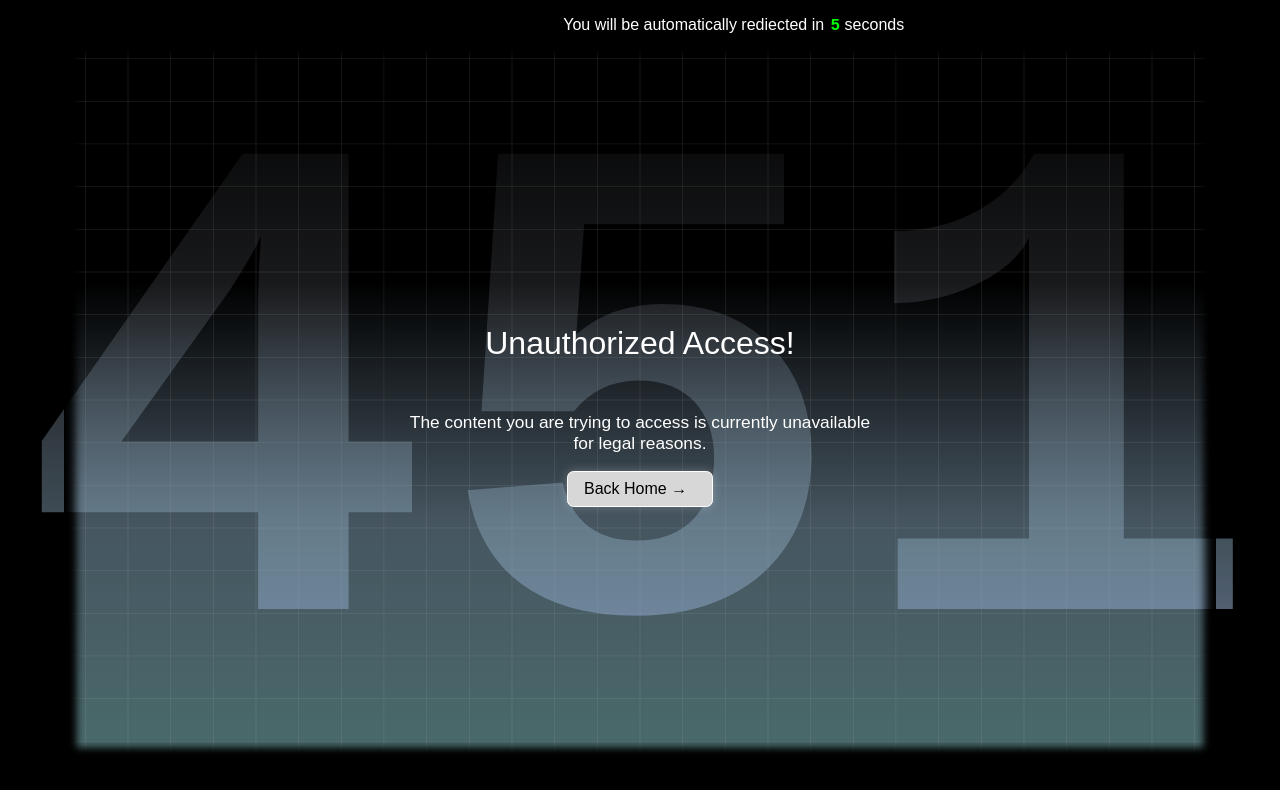
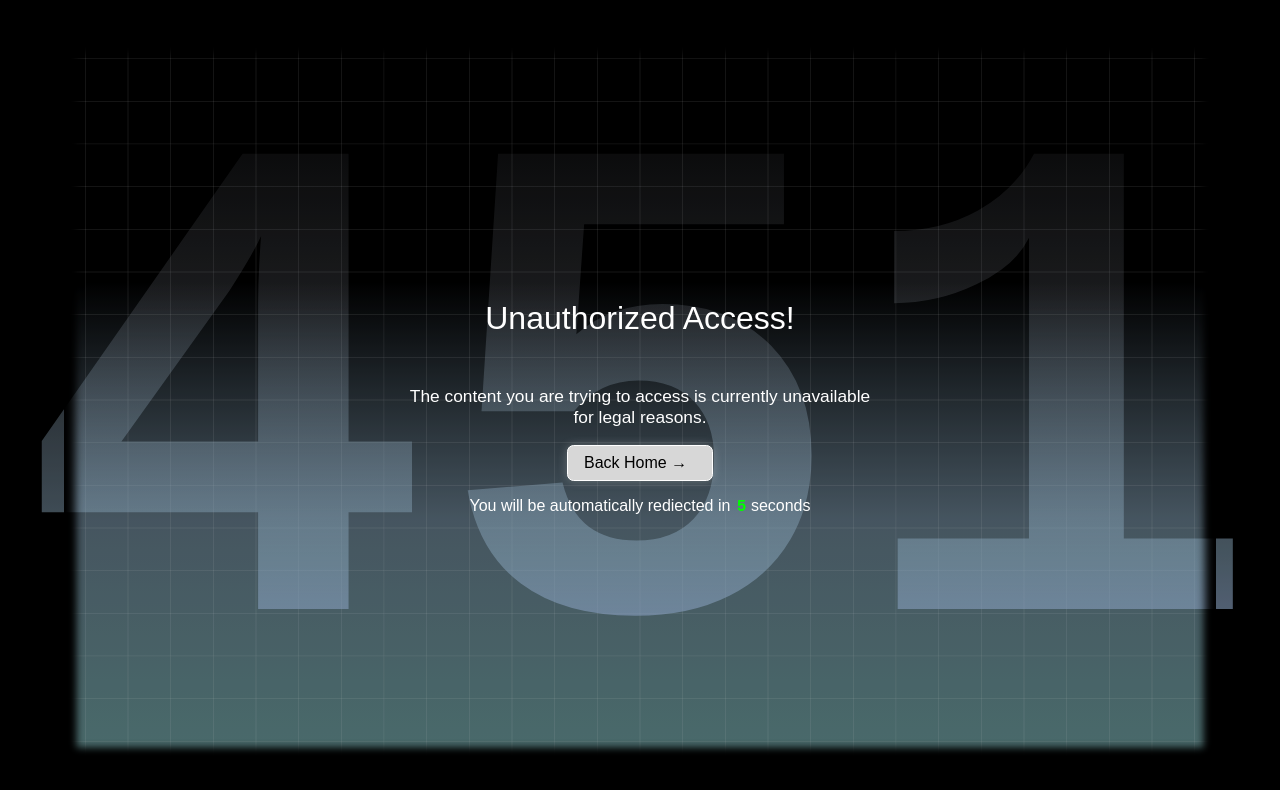
Before and after one commit to HJeromePerera/MSCPA---WEB, a website: page 451.html in a window 1280 px wide. Drawn offline with Linux system fonts and the light colour scheme.

Commit message:
451 patch.

```diff
--- a/451.html
+++ b/451.html
@@ -7,12 +7,6 @@
     <title>Oops!</title>
   </head>
   <body>
-    <div class="redirect-mgs">
-      <p class="msg">
-        You will be automatically rediected in
-        <span class="dyna">10</span> seconds
-      </p>
-    </div>
     <div class="bg">
       <p class="error-code">451</p>
     </div>
@@ -27,6 +21,12 @@
         >Back Home <span class="arrow"> &rightarrow;</span></a
       >
     </div>
+    <div class="redirect-mgs">
+      <p class="msg">
+        You will be automatically rediected in
+        <span class="dyna">10</span> seconds
+      </p>
+    </div>
     <script src="./Scipts/redirect.js"></script>
   </body>
 </html>
--- a/Styles/451.css
+++ b/Styles/451.css
@@ -136,9 +136,10 @@ body {
 }
 
 .redirect-mgs {
-  position: absolute;
-  top: 0%;
-  left: 44%;
+  /* position: absolute;
+  top: 0%; */
+  /* left: 44%; */
+  align-self: center;
 }
 
 .dyna {
```
